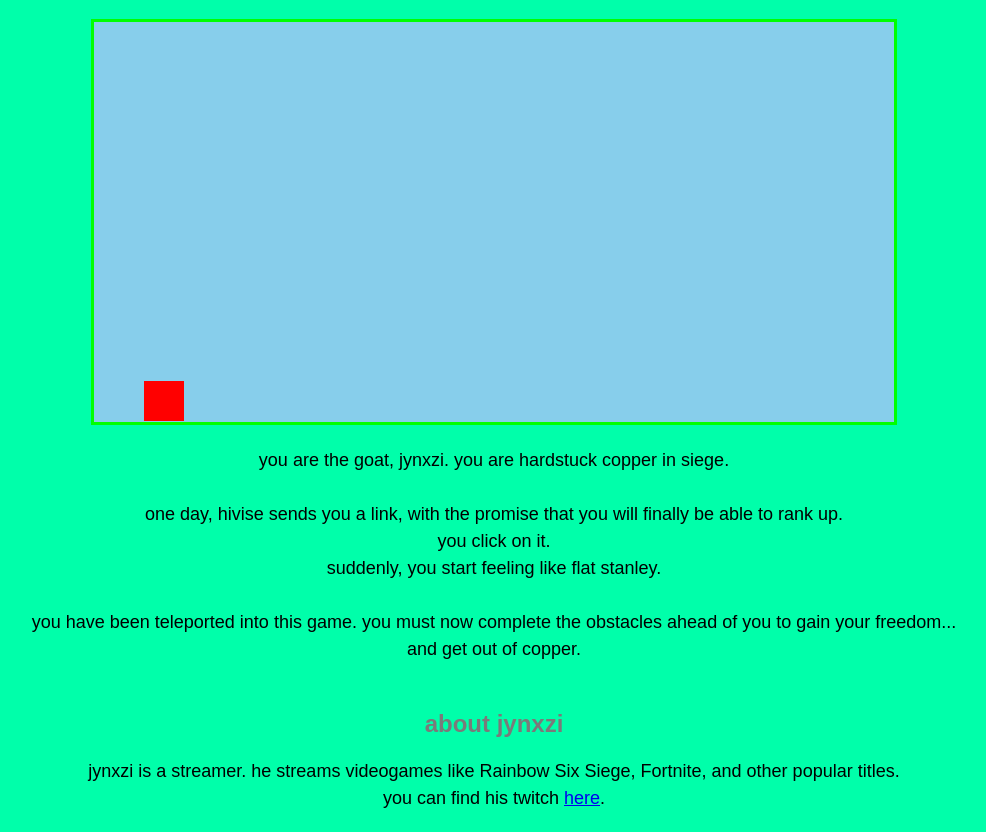
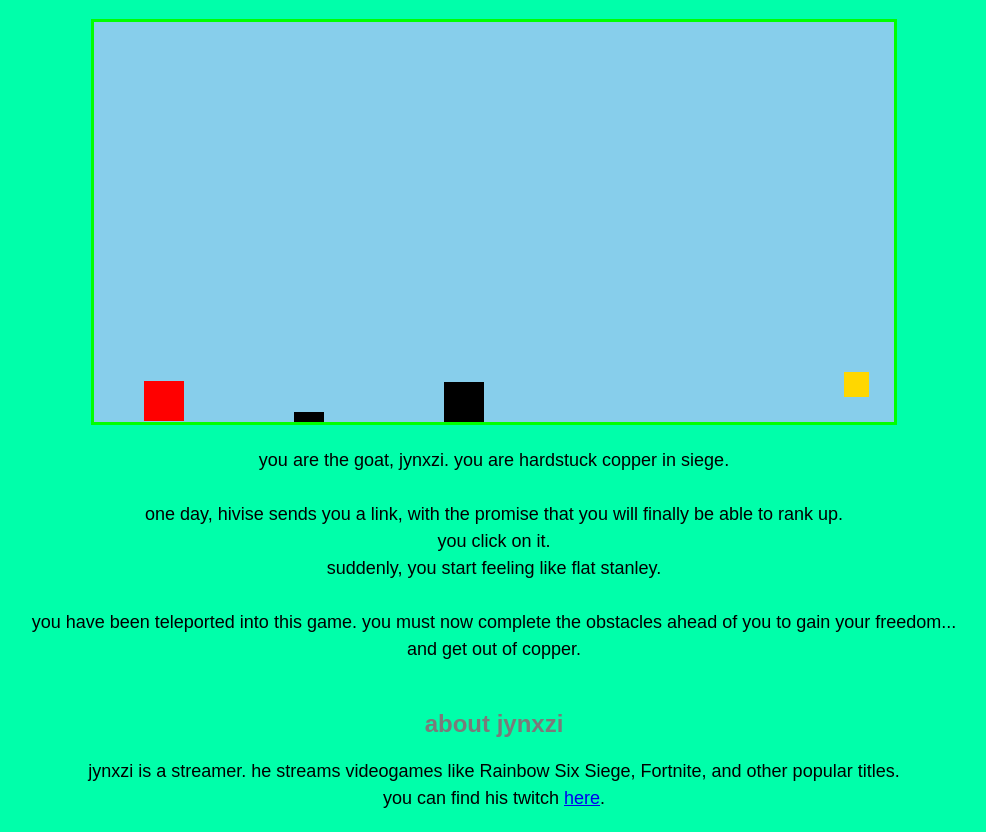
Before and after one commit to ineedaham/sWIC, a plain HTML site: page index.html in a window 1280 px wide. Shown: the part 61-893 px from the top of the page, without its empty margins (146-1132 px from the left). Drawn offline with Linux system fonts and the light colour scheme.

Commit message:
add world.js and update game.js there is now modular levels and obstacles. main now loads levels using world.js's Level class, and each level implements the Obstacle class, which creates and makes a draw function for black rectangles, the obstacles. each level will also draw a checkpoint from the Checkpoint class. in order to use multiple files, i had to make game.js a module inside index.html. next up, collision, and, hopefully, dynamic platforms/boxes.

```diff
--- a/game.js
+++ b/game.js
@@ -1,9 +1,20 @@
 // balright! it is time... to make the platformer!!! :3
+
+// get level data
+import {
+    Level, Obstacle
+} from "./world.js";
 
 // constant variables
 const canvas = document.getElementById("game"); // here is the fabeled canvas!
 const ctx = canvas.getContext("2d");    // get the context for our canvas. i am NOT making a 3d game
 const keys = {};    // keyboard input
+const levels = [    // level data
+    new Level(canvas, [
+        new Obstacle(200, 390, 30, 60),
+        new Obstacle(350, 360, 40, 90),
+    ])
+];
 
 // variables
 let playerSize = 40;    // defines how wide/tall the sprite is
@@ -11,6 +22,8 @@ let playerX = 50;                               // player position
 let playerY = canvas.height - 2 * playerSize;   // ^~~~~~~~~~~~~~^
 let vertVelo = 0;   // vertical velocity
 let inAir = false;  // player is in the air
+let currentLevelIndex = 0;
+let currentLevel = levels[currentLevelIndex];
 
 // listen for key events for our controls
 document.addEventListener("keydown", function(event) {
@@ -25,6 +38,22 @@ document.addEventListener("keydown", function(event) {
 document.addEventListener("keyup", function(event) {
     keys[event.code] = false;
 });
+
+// draw levels
+function drawLevel() {
+    for (const obstacle of currentLevel.obstacles) {    // draw obstacles
+        obstacle.draw(ctx);
+    }
+    currentLevel.checkpoint.draw(ctx);
+}
+
+// check for if player is in air
+// function checkAir() {
+//     return (
+//         playerY - vertVelo * 0.5 < canvas.height - playerSize ||
+//         playerY -
+//     );
+// }
 
 // this is where we will deal with keyboard input for movement
 function movement() {
@@ -70,6 +99,9 @@ function draw() {
     // draw our player... jynxzi <3
     ctx.fillStyle = "red";
     ctx.fillRect(playerX, playerY, playerSize, playerSize);
+
+    // draw the current level
+    drawLevel();
 }
 
 // time for the code to run
--- a/index.html
+++ b/index.html
@@ -41,6 +41,6 @@
         </p>
 
         <!--let's define the main source file of our game-->
-        <script src="game.js"></script>
+        <script type="module" src="game.js"></script>
     </body>
 </html>
--- /dev/null
+++ b/world.js
@@ -0,0 +1,35 @@
+// obstacle class
+export class Obstacle {
+    constructor(x, y, width, height) {
+        this.x = x;
+        this.y = y;
+        this.width = width;
+        this.height = height;
+    }
+
+    draw(ctx) {
+        ctx.fillStyle = "black";
+        ctx.fillRect(this.x, this.y, this.width, this.height);
+    }
+}
+
+// checkpoint class
+export class Checkpoint {
+    constructor(canvas) {
+        this.x = canvas.width - 50;
+        this.y = canvas.height - 50;
+    }
+
+    draw(ctx) {
+        ctx.fillStyle = "gold";
+        ctx.fillRect(this.x, this.y, 25, 25);
+    }
+}
+
+// level class
+export class Level {
+    constructor(canvas, obstacles) {
+        this.obstacles = obstacles;
+        this.checkpoint = new Checkpoint(canvas);
+    }
+}
```
